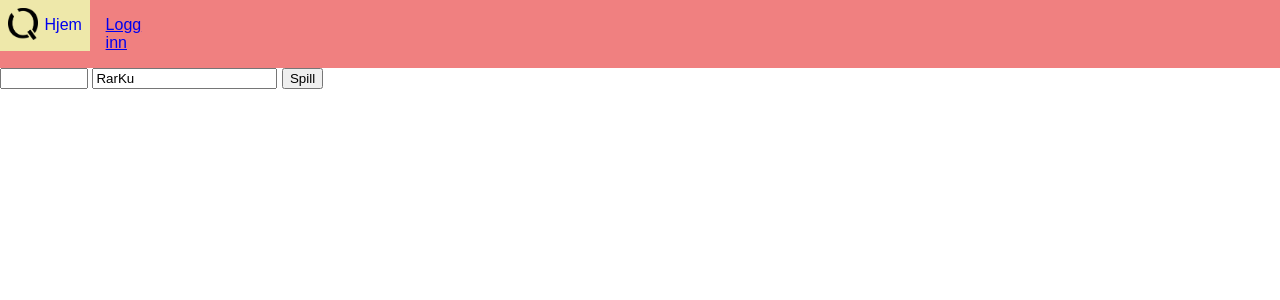
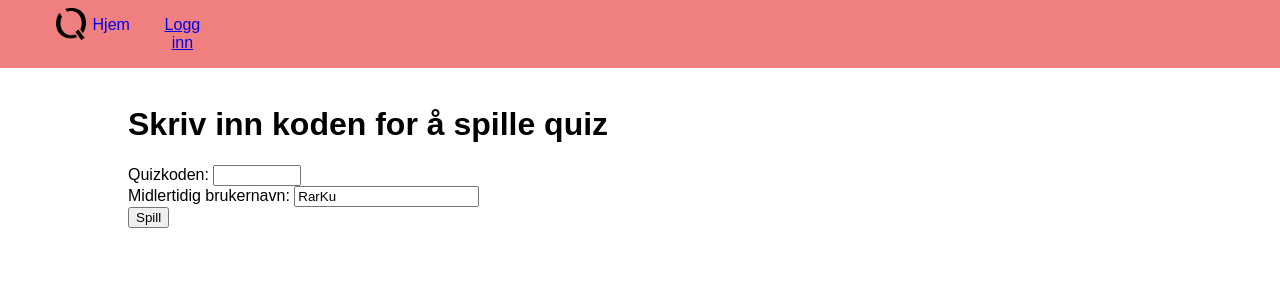
Before and after one commit to Fredrik3B/quiz, a Django app: page /quiz/ in a window 1280 px wide. Shown: the top 300 px of the page. Run offline with Django 3.2, Linux system fonts and the light colour scheme.

Commit message:
Noen css endringer slik at nettsiden ser brukbar ut

```diff
--- a/nettside/accounts/templates/accounts/login.html
+++ b/nettside/accounts/templates/accounts/login.html
@@ -16,6 +16,6 @@
         <img src="{% static 'images/logo.png' %}"width="50" height="50"></br>
         <button type="submit">Logg inn</button>
     </form>
-    <span><a href="{% url 'accounts:register' %}"><strong>registrer deg her</strong></a>!</span>
+    <span><a href="{% url 'accounts:register' %}"><strong>Registrer deg her</strong></a>!</span>
 </div>
 {% endblock %}
--- /dev/null
+++ b/nettside/q1.txt
@@ -0,0 +1 @@
+H? : jj
--- a/nettside/quiz/static/css/base.css
+++ b/nettside/quiz/static/css/base.css
@@ -16,10 +16,13 @@ nav ul {
 nav li {
     flex-basis: 7%;
 }
+nav li:first-child {
+    margin-left: 3rem;
+}
 nav a {
     display: block;
     padding: 1rem;
-
+    text-align: center;
 }
 nav a:hover {
     background-color: palegoldenrod;
@@ -30,9 +33,13 @@ nav a:hover {
 #logo {
     padding: 0.48rem;
     position: relative;
+    text-align: start;
 }
 #logo span {
     position: absolute;
     top: 1rem;
     margin-left: 7px;
 }
+.container {
+    margin: 3% 10%;
+}
--- a/nettside/quiz/templates/quiz/create_quiz.html
+++ b/nettside/quiz/templates/quiz/create_quiz.html
@@ -5,6 +5,8 @@ Lag ny quiz!
 {% endblock title %}
 
 {% block content %}
+<div class="container">
+    <h1>Lag en quiz!</h1>
     <form method="POST">
         {% csrf_token %}
         {% for field in form %}
@@ -17,6 +19,7 @@ Lag ny quiz!
     {{ quiz }}
     {% endfor %}
     <hr>
+    <h2>Alle quizene</h2>
     {% for quiz in quizes %}
     <h3>{{ quiz.title }}</h3>
     <strong>Quiz nr: {{ quiz.id }}</strong>
@@ -27,6 +30,7 @@ Lag ny quiz!
     </ul>
     <button value="{{ quiz.id }}" class="choose">Velg</button>
     {% endfor %}
+</div>
 {% load static %}
 <script src="{% static 'js/create_quiz.js' %}"></script>
 {% endblock content %}
--- a/nettside/quiz/templates/quiz/play_quiz.html
+++ b/nettside/quiz/templates/quiz/play_quiz.html
@@ -10,7 +10,7 @@ Spiller quiz
 {% endblock css %}
 
 {% block content %}
-<h1>Wow</h1>
+<h1>Quiz</h1>
 <div id="container">
 
 </div>
--- a/nettside/quiz/templates/quiz/quizcode.html
+++ b/nettside/quiz/templates/quiz/quizcode.html
@@ -4,12 +4,17 @@ Spill Quizing
 {% endblock title %}
 
 {% block content %}
+<div class="container">
+    <h1>Skriv inn koden for å spille quiz</h1>
     <form method="POST">
         {% csrf_token %}
-    {{ form.code }}
+        <label for="code">Quizkoden: </label>
+        {{ form.code }}<br>
         {% if not user.is_authenticated %}
-        {{ form.username }}
+        <label for="username">Midlertidig brukernavn: </label>
+        {{ form.username }}<br>
         {% endif %}
         <button type="submit">Spill</button>
     </form>
+</div>
 {% endblock content %}
```
Also changed, not shown: nettside/db.sqlite3. Lines whose indentation alone changed are shown as unchanged.
